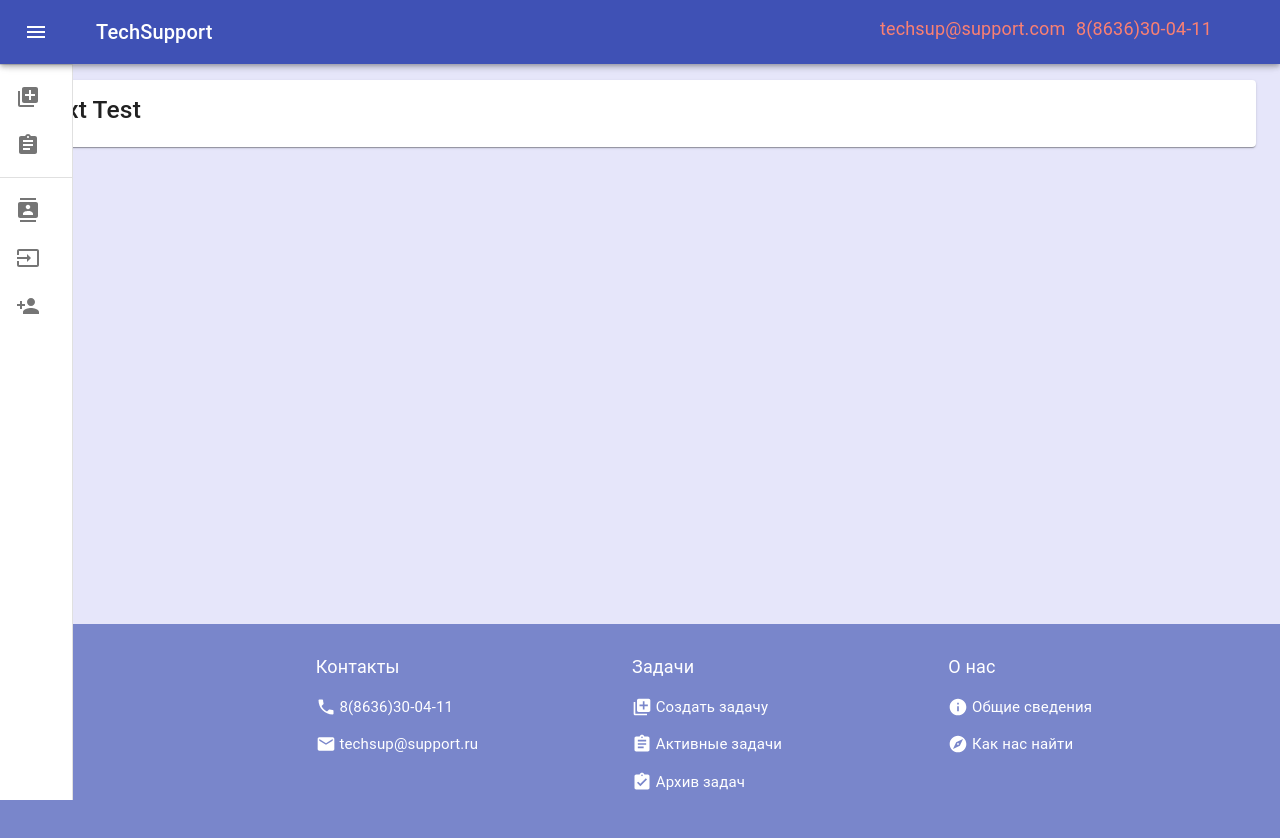
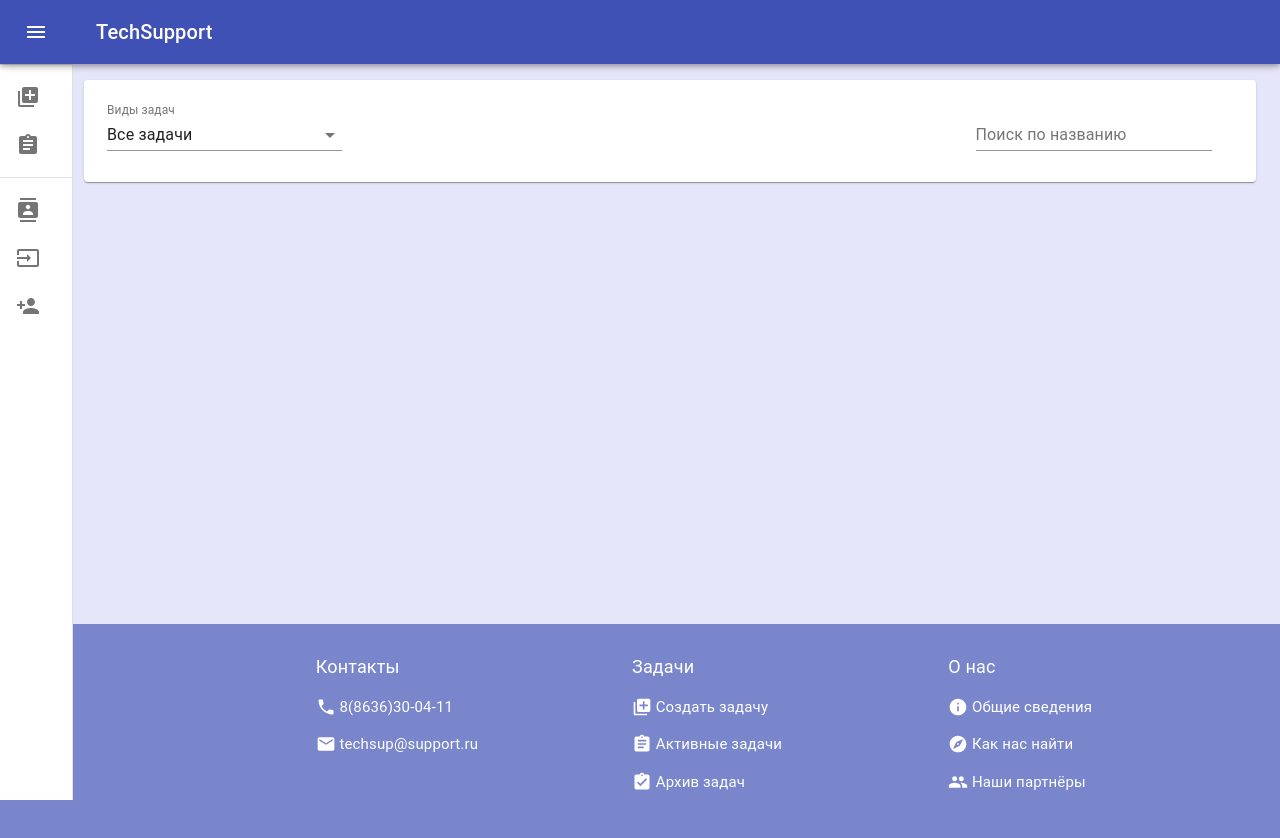
Before and after one commit to Alex-Sweft1234/tech-sup, a React (Create React App) app: page / in a window 1280 px wide. Built offline with nearby package versions, Linux system fonts and the light colour scheme; the HTML template or start-up script is replaced by a standard one.

Commit message:
Create sort panel on index-page

```diff
--- a/src/App.js
+++ b/src/App.js
@@ -1,10 +1,10 @@
 import React, {Component} from 'react';
-import TaskList from './pages/index_tasks/index_tasks.js';
+import IndexTask from './pages/index_tasks/index_tasks.js';
 
 export default function App() {
   return (
     <div>
-      <TaskList />
+      <IndexTask />
     </div>
   )
 }
--- a/src/components/navigation/drawer/drawer.js
+++ b/src/components/navigation/drawer/drawer.js
@@ -131,7 +131,7 @@ export default function MiniDrawer() {
                                 TechSupport
                             </Typography>
                         </Grid>
-                        <Grid style={{fontSize: 18, color: 'Salmon'}} item xs={12} sm={2}>
+                        {/*<Grid style={{fontSize: 18, color: 'Salmon'}} item xs={12} sm={2}>
                             <span>
                                 techsup@support.com
                             </span>
@@ -140,7 +140,7 @@ export default function MiniDrawer() {
                             <span>
                                 8(8636)30-04-11
                             </span>
-                        </Grid>
+                    </Grid>*/}
                     </Grid>
                 </Toolbar>
             </AppBar>
--- a/src/components/task_item/task_item.js
+++ b/src/components/task_item/task_item.js
@@ -4,8 +4,7 @@ export default function TaskItem() {
     return (
         <div>
             <h3>
-                Text
-                Test
+
             </h3>
         </div>
     )
--- a/src/containers/basement/basement.js
+++ b/src/containers/basement/basement.js
@@ -7,6 +7,7 @@ import AddToPhotosIcon from '@material-ui/icons/AddToPhotos';
 import AssignmentIcon from '@material-ui/icons/Assignment';
 import AssignmentTurnedInIcon from '@material-ui/icons/AssignmentTurnedIn';
 import MailIcon from '@material-ui/icons/Mail';
+import GroupIcon from '@material-ui/icons/Group';
 
 const cls = makeStyles((theme) => ({
     footCls: {
@@ -43,12 +44,12 @@ export default function Footer() {
     return(
         <div className={clsSt.footCls} style={{paddingBottom: 30}}>
             <Grid container spacing={0} style={{paddingLeft: 15, paddingTop: 30}}>
-                <Grid item xs={12} sm={2}>
+                <Grid item xs={12} md={2}>
                     {/*<p>
                         &ensp;2021 &copy; by TechSupport
                     </p>*/}
                 </Grid>
-                <Grid style={{paddingLeft: 90}} item xs={12} sm={3}>
+                <Grid style={{paddingLeft: 90}} item xs={12} md={3}>
                     <p style={{fontSize: 18}}>
                         Контакты
                     </p>
@@ -65,7 +66,7 @@ export default function Footer() {
                         </a>
                     </p>
                 </Grid>
-                <Grid style={{paddingLeft: 90}} item xs={12} sm={3}>
+                <Grid style={{paddingLeft: 90}} item xs={12} md={3}>
                     <p style={{fontSize: 18}}>
                         Задачи
                     </p>
@@ -88,7 +89,7 @@ export default function Footer() {
                         </a>
                     </p>
                 </Grid>
-                <Grid style={{paddingLeft: 90}} item xs={12} sm={3}>
+                <Grid style={{paddingLeft: 90}} item xs={12} md={3}>
                     <p style={{fontSize: 18}}>
                         О нас
                     </p>
@@ -104,6 +105,12 @@ export default function Footer() {
                             <span className={clsSt.labelInfo}>Как нас найти</span>
                         </a>
                     </p>
+                    <p>
+                        <a href="#" className={clsSt.aHref}>
+                            <GroupIcon style={{fontSize: 20}}/>&nbsp;
+                            <span className={clsSt.labelInfo}>Наши партнёры</span>
+                        </a>
+                    </p>
                 </Grid>
             </Grid>
         </div>
--- /dev/null
+++ b/src/containers/task/task_list.js
@@ -0,0 +1,10 @@
+import React from 'react';
+import TaskItem from '../../components/task_item/task_item.js';
+
+export default function Task () {
+    return(
+        <div>
+            <TaskItem />
+        </div>
+    )
+}
--- a/src/pages/index_tasks/index_tasks.js
+++ b/src/pages/index_tasks/index_tasks.js
@@ -1,27 +1,130 @@
-import React from 'react';
-import TaskItem from '../../components/task_item/task_item.js';
+import React, {useState, useEffect} from 'react';
 import {Container, Paper, Grid} from "@material-ui/core";
 import { makeStyles, useTheme } from '@material-ui/core/styles';
 import Layout from '../../containers/layout/layout.js';
+import TaskList from '../../containers/task/task_list.js';
+import TextField from '@material-ui/core/TextField';
+import InputLabel from '@material-ui/core/InputLabel';
+import MenuItem from '@material-ui/core/MenuItem';
+import FormControl from '@material-ui/core/FormControl';
+import Select from '@material-ui/core/Select';
+import Box from '@material-ui/core/Box';
 
 const useStyles = makeStyles((theme) => ({
     paperStyle: {
-        padding: 15
+        padding: 15,
+        marginLeft: 60
     },
     containStyle: {
         paddingTop: 80
     },
+    root: {
+        '& > *': {
+            margin: theme.spacing(1),
+            width: '30ch',
+        },
+    },
+    button: {
+        display: 'block',
+        marginTop: theme.spacing(2),
+    },
+    formControl: {
+        margin: theme.spacing(1),
+        minWidth: 235,
+    },
+    grid: {
+
+    }
 }))
 
-export default function TaskList() {
+const typeTask = [
+    {
+        id: 0,
+        name: 'Все задачи'
+    },
+    {
+        id: 1,
+        name: 'Активные'
+    },
+    {
+        id: 2,
+        name: 'Закрытые'
+    }
+]
+
+export default function TaskIndex() {
 
     const cls = useStyles();
+
+    const [department, setDepartment] = useState(0);
+    const [rows, setRows] =  useState([]);
+
+    const rowFiltered = () => {
+        if (department === 0){
+            return typeTask
+        }
+        return typeTask.filter(e => e.id.toString()[0] === department.toString()[0] )
+    }
+    const handleChange = (event) => {
+        setDepartment(event.target.value);
+    };
+
+    useEffect(()=>{
+        setRows(rowFiltered())
+    }, [department])
 
     return(
         <Layout>
             <Container maxWidth={"lg"} className={cls.containStyle}>
                 <Paper className={cls.paperStyle}>
-                    <TaskItem />
+                    <Grid container spacing={2}>
+                        <Grid item xs={12} md={9}>
+                            <FormControl className={cls.formControl}>
+                                <InputLabel id="demo-controlled-open-select-label">Виды задач</InputLabel>
+                                <Select
+                                    labelId="demo-controlled-open-select-label"
+                                    id="demo-controlled-open-select"
+                                    value={department}
+                                    onChange={handleChange}
+                                >
+                                    {
+                                        typeTask.map(e => <MenuItem value={e.id} key={e.id}> {e.name}</MenuItem>)
+                                    }
+                                </Select>
+                            </FormControl>
+                        </Grid>
+                        <Grid item xs={12} md={3}>
+                            <form className={cls.root} noValidate autoComplete="off">
+                                <TextField id="standard-basic" label="Поиск по названию" />
+                            </form>
+                        </Grid>
+                    </Grid>
+
+                    {/*<div style={{ width: '100%' }}>
+                        <Box display="flex" p={1}>
+                            <Box p={1} flexGrow={1}>
+                                <FormControl className={cls.formControl}>
+                                    <InputLabel id="demo-controlled-open-select-label">Виды задач</InputLabel>
+                                    <Select
+                                        labelId="demo-controlled-open-select-label"
+                                        id="demo-controlled-open-select"
+                                        value={department}
+                                        onChange={handleChange}
+                                    >
+                                        {
+                                            typeTask.map(e => <MenuItem value={e.id} key={e.id}> {e.name}</MenuItem>)
+                                        }
+                                    </Select>
+                                </FormControl>
+                            </Box>
+                            <Box p={1}>
+                                <form className={cls.root} noValidate autoComplete="off">
+                                    <TextField id="standard-basic" label="Поиск по названию" />
+                                </form>
+                            </Box>
+                        </Box>
+                    </div>*/}
+                    <TaskList />
                 </Paper>
             </Container>
         </Layout>
--- a/src/containers/task/task.js
+++ b/src/pages/new_task/new_task.js
@@ -1,9 +1,9 @@
 import React from 'react';
 
-export default function Task () {
-    return(
+export default function NewTask () {
+    return (
         <div>
-            Task
+
         </div>
     )
 }
```
